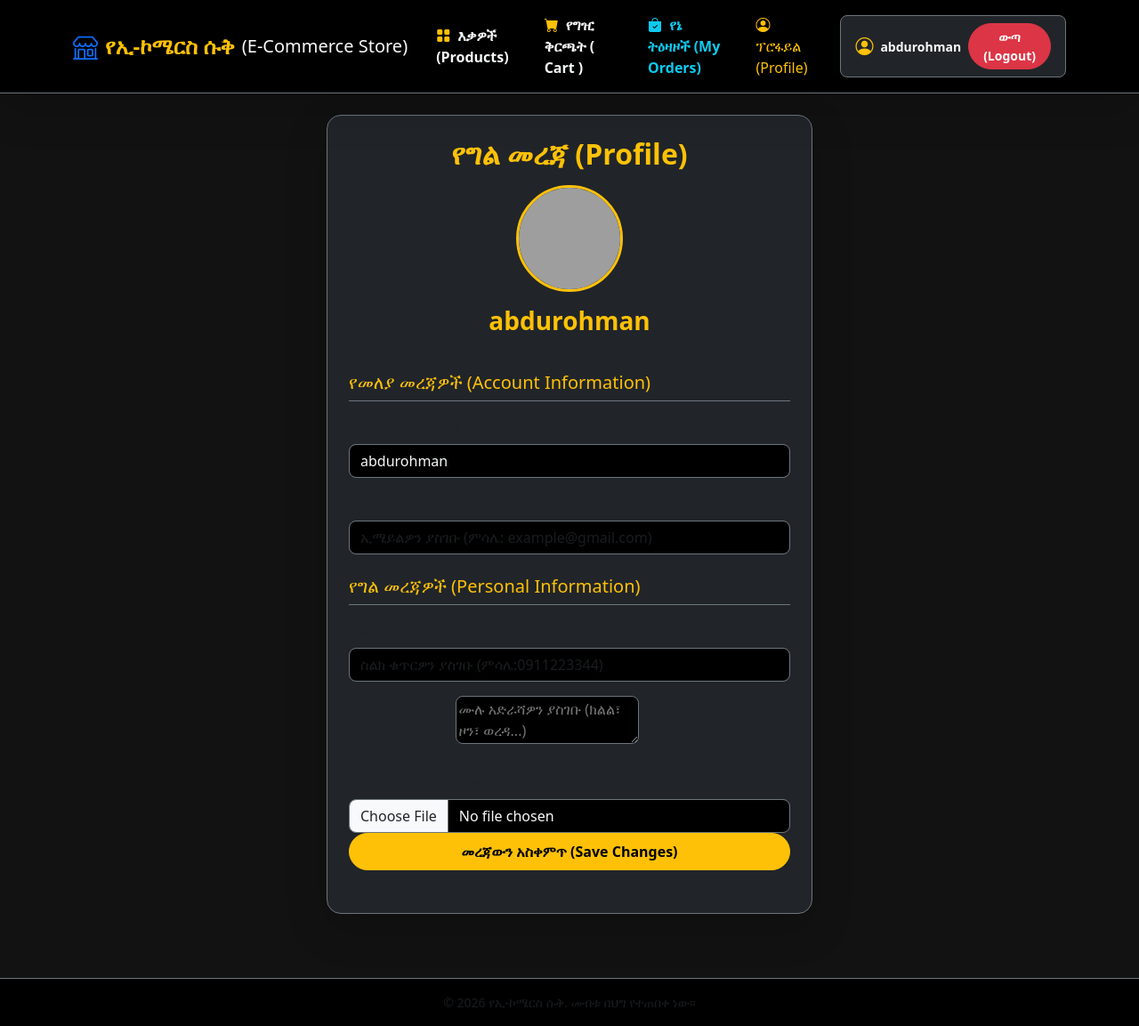
After one commit to Abdurohman-Dev/my_ecom_store, a Django app: page /profile/ in a window 1280 px wide. The commit adds this page. Shown: the whole page at 89% size. Run offline with Django 5.2, Linux system fonts and the light colour scheme; a user stored in the database is signed in; data comes from the database, SQL or seed files in the repository; both versions use the stored data as it was after the commit; grey boxes are pictures that could not be loaded.

Commit message:
Add User Profile model, view, form and template

```diff
--- a/store/admin.py
+++ b/store/admin.py
@@ -1,5 +1,5 @@
 from django.contrib import admin
-from .models import Product, Category , Cart, CartItem, Order, OrderItem
+from .models import Product, Category , Cart, CartItem, Order, OrderItem,Profile
 class orderItemInline(admin.TabularInline):
     model = OrderItem
     raw_id_fields = ['product']
@@ -14,3 +14,4 @@ admin.site.register(Product)
 admin.site.register(Category)
 admin.site.register(Cart)
 admin.site.register(CartItem)
+admin.site.register(Profile)
--- /dev/null
+++ b/store/forms.py
@@ -0,0 +1,12 @@
+from django import forms
+from django.contrib.auth.models import User
+from .models import Profile
+class UserUpdateForm(forms.ModelForm):
+    email = forms.EmailField()
+    class Meta:
+        model = User
+        fields = ['username','email']
+class ProfileUpdateForm(forms.ModelForm):
+    class Meta:
+        model = Profile
+        fields = ['phone_number','address', 'profile_image']
--- a/store/models.py
+++ b/store/models.py
@@ -1,4 +1,6 @@
 from django.db import models
+from django.db.models.signals import post_save
+from django.dispatch import receiver
 from django.contrib.auth.models import User
 class Category(models.Model):
     name = models.CharField(max_length=100)
@@ -67,3 +69,18 @@ class OrderItem(models.Model):
 
     def __str__(self):
         return f"{self.quantity} x {self.product.name}"
+class Profile(models.Model):
+    user = models.OneToOneField(User, on_delete=models.CASCADE)
+    phone_number = models.CharField(max_length=20, blank=True, null=True)
+    address = models.TextField(blank=True , null=True)
+    profile_image = models.ImageField(upload_to='profiles/', default='profiles/default.png', blank=True, null=True)
+
+    def __str__(self):
+        return f"{self.user.username}'s Profile"
+@receiver(post_save, sender=User)
+def create_user_profile(sender, instance, created, **kwargs):
+    if created:
+        Profile.objects.create(user=instance)
+@receiver(post_save, sender=User)
+def save_user_profile(sender, instance, **kwargs):
+    instance.profile.save()
--- a/store/templates/store/base.html
+++ b/store/templates/store/base.html
@@ -54,6 +54,12 @@
                             <a class="nav-link text-info fw-bold fs-6 rounded-3 px-3 py-2" href="{% url 'my_orders' %}">
                                 <i class="bi bi-bag-check-fill me-1"></i> የኔ ትዕዛዞች (My Orders)
                             </a>
+
+                        </li>
+                        <li class="nav-item">
+                            <a href="{% url 'profile' %}" class="nav-link text-warning me-2">
+                                <i class="bi bi-person-circle"></i>  ፕሮፋይል (Profile)
+                            </a>
                         </li>
                         <li class="nav-item ms-lg-2">
                             <div class="d-flex align-items-center gap-2 bg-dark p-2 rounded-3 border border-secondary px-3 mt-2 mt-lg-0">
--- a/store/templates/store/my_orders.html
+++ b/store/templates/store/my_orders.html
@@ -50,7 +50,7 @@
                             </div>
                             <div class="col-sm-6 text-sm-end">
                                 <span class="text-muted small"> ጠቅላላ ዋጋ:-</span>
-                                <h4 class="text-success fw-bold mb-0 "> {{order.price}} Birr</h4>
+                                <h4 class="text-success fw-bold mb-0 "> {{ order.total_price }} Birr</h4>
                             </div>
                         </div>
                     </div>
--- /dev/null
+++ b/store/templates/store/profile.html
@@ -0,0 +1,48 @@
+{% extends 'store/base.html' %}
+
+{% block content %}
+<div class="container py-4">
+    <div class="row justify-content-center">
+        <div class="col-md-8 col-lg-6">
+            <div class="card bg-dark text-light border-secondary shadow-lg rounded-4 overflow-hidden p-4">
+                <div class="text-center mb-4">
+                    <h2 class="text-warning fw-bold mb-3"> የግል መረጃ (Profile) </h2>
+                        {% if user.profile.profile_image %}
+                            <img src="{{ user.profile.profile_image.url }}" class="rounded-circle border border-warning border-3  mb-3" style="width: 120px; height: 120px; object-fit: cover;">
+                        {% else %}
+                            <i class="bi bi-person-circle text-warning display-1 mb-3"></i>
+                        {% endif %}
+                        <h3 class="fw-bold text-warning mb-0">{{ user.username }}</h3>
+                        <p class="text-muted small">{{ user.email }}</p>
+                </div>
+                <form method="POST" enctype="multipart/form-data">
+                    {% csrf_token %}
+                    <h5 class="text-warning border-bottom border-secondary pb-2 mb-3"> የመለያ መረጃዎች (Account Information) </h5>
+                    <div class="mb-3">
+                        <label class="form-label text-muted"> የተጠቃሚ ስም (Username)</label>
+                        <input type="text" name="username" value="{{ user_form.username.value }}" class="form-control bg-black text-light border-secondary rounded-3" placeholder="የተጠቃሚ ስምዎን ያስገቡ...">
+                    </div>
+                    <div class="mb-3">
+                        <label class="form-label text-muted"> ኢሜይል (Email)</label>
+                        <input type="email" name="email" value="{{ user_form.email.value }}" class="form-control bg-black text-light border-secondary rounded-3" placeholder="ኢሜይልዎን ያስገቡ (ምሳሌ: example@gmail.com) ">
+                    </div>
+                    <h5 class="text-warning border-bottom border-secondary pb-2 mb-3 mt-4"> የግል መረጃዎች (Personal Information) </h5>
+                    <div class="mb-3">
+                        <label class="form-label text-muted"> ስልክ ቁጥር (Phone Number)</label>
+                        <input type="text" name="phone_number" value="{{ profile_form.phone_number.value|default:''}}" class="form-control bg-black text-light border-secondary rounded-3" placeholder="ስልክ ቁጥርዎን ያስገቡ (ምሳሌ:0911223344)">
+                    </div>
+                    <div class="mb-3">
+                        <label class="form-label text-muted">አድራሻ (Address)</label>
+                        <textarea name="address" class="from-control bg-black text-light border-secondary rounded-3" row="3" placeholder="ሙሉ አድራሻዎን ያስገቡ (ክልል፣ ዞን፣ ወረዳ...)">{{profile_form.address.value|default:''}}</textarea>
+                    </div>
+                    <div class="mb-4">
+                        <label class="form-label text-muted">ፕሮፋይል ምስል (Profile Image)</label>
+                        <input type="file" name="profile_image" class="form-control bg-black text-light border-secondary rounded-3"
+                    </div>
+                    <button type="submit" class="btn btn-warning w-100 fw-bold rounded-pill py-2">መረጃውን አስቀምጥ (Save Changes)</button>
+                </form>
+            </div>
+        </div>
+    </div>
+</div>
+{% endblock %}
--- a/store/urls.py
+++ b/store/urls.py
@@ -16,6 +16,7 @@ urlpatterns=[
     path('checkout/', views.checkout, name='checkout'),
     path('order_success/', views.order_success, name='order_success'),
     path('my_orders/', views.my_orders, name='my_orders'),
+    path('profile/', views.Profile, name='profile'),
 ]
 if settings.DEBUG:
     from django.conf import settings
--- a/store/views.py
+++ b/store/views.py
@@ -5,6 +5,8 @@ from django.contrib.auth.forms import UserCreationForm
 from django.contrib import messages
 from django.contrib.auth.decorators import login_required
 from .models import Cart, CartItem, Product, Order, OrderItem
+from .forms import UserUpdateForm , ProfileUpdateForm
+from .models import Profile as ProfileModel
 def product_list(request):
     category_id = request.GET.get('category')
     search_query = request.GET.get('search')
@@ -109,3 +111,24 @@ def order_success(request):
 def my_orders(request):
     orders = Order.objects.filter(user=request.user).order_by('-created_at')
     return render(request, 'store/my_orders.html', {'orders': orders})
+@login_required
+def Profile(request):
+    profile_obj, created = ProfileModel.objects.get_or_create(user=request.user)
+
+    if request.method == 'POST':
+        user_form = UserUpdateForm(request.POST, instance=request.user)
+        profile_form = ProfileUpdateForm(request.POST, request.FILES, instance=profile_obj)
+        if user_form.is_valid() and profile_form.is_valid():
+            user_form.save()
+            profile_form.save()
+            messages.success(request, 'ፕሮፋይልዎ በትክክል ተስተካክሏል!')
+            return redirect('profile')
+    else:
+        user_form = UserUpdateForm(instance=request.user)
+        profile_form = ProfileUpdateForm(instance=profile_obj)
+
+    context = {
+        'user_form': user_form,
+        'profile_form': profile_form
+    }
+    return render(request, 'store/profile.html', context)
```
Also changed, not shown: db.sqlite3, store/migrations/0008_profile.py (added).
